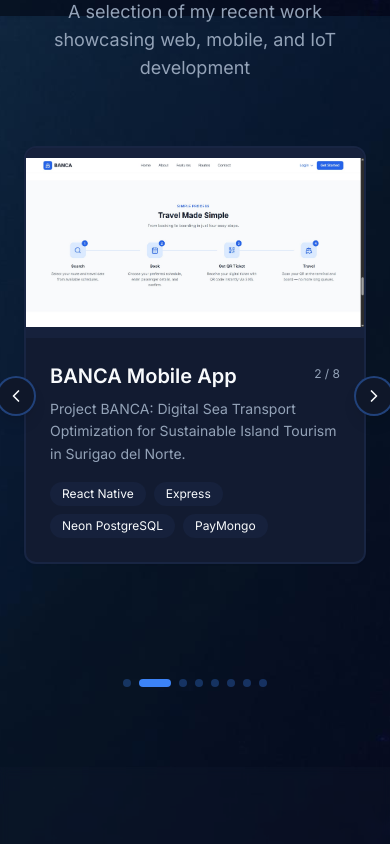
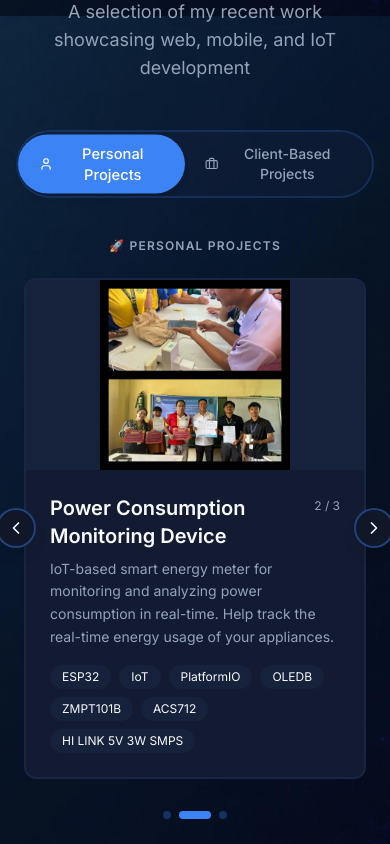
Before and after one commit to gmarxdev/gielo-bandoy-portfolio, a React (Vite) app: page / in a window 390 px wide. Shown: the part 3360-4204 px from the top of the page. Built offline with nearby package versions, Linux system fonts and the light colour scheme; the HTML template or start-up script is replaced by a standard one.

Commit message:
updating portfolio

```diff
--- a/src/components/PortfolioSection.tsx
+++ b/src/components/PortfolioSection.tsx
@@ -1,25 +1,104 @@
-import { ExternalLink, Github, ChevronLeft, ChevronRight } from "lucide-react";
+import { ExternalLink, Github, ChevronLeft, ChevronRight, User, Briefcase } from "lucide-react";
 import { Card, CardContent } from "@/components/ui/card";
 import { Button } from "@/components/ui/button";
 import useEmblaCarousel from "embla-carousel-react";
 import Autoplay from "embla-carousel-autoplay";
 import { useCallback, useEffect, useState, useRef } from "react";
-import project1 from "@/assets/project-1.jpg";
-import project2 from "@/assets/project-2.jpg";
-import project3 from "@/assets/project-3.jpg";
 import banca1 from "@/assets/banca1.jpg";
 import dms1 from "@/assets/dms1.png";
 import seaweed1 from "@/assets/seaweed-dryer-monitoring.jpg";
 import eggGraderSorter from "@/assets/egg-grader-sorter.jpg";
 import powerConsumptionMonitoring from "@/assets/power-consumption.jpg";
 import trashbin from "@/assets/trashbin.jpg";
-import homestayBooking from "@/assets/homestay-booking.png";
 import restaurantPOS from "@/assets/restaurant-pos.png";
 
 import { useScrollReveal } from "@/hooks/useScrollReveal";
 
-const PortfolioSection = () => {
-  const { ref: sectionRef, isVisible: sectionVisible } = useScrollReveal({ threshold: 0.1 });
+// ─── Types ────────────────────────────────────────────────────────────────────
+
+interface Project {
+  title: string;
+  description: string;
+  image: string;
+  tags: string[];
+  liveUrl: string;
+  githubUrl: string;
+}
+
+// ─── Data ─────────────────────────────────────────────────────────────────────
+
+const personalProjects: Project[] = [
+  {
+    title: "BANCA Mobile App",
+    description:
+      "Project BANCA: Digital Sea Transport Optimization for Sustainable Island Tourism in Surigao del Norte.",
+    image: banca1,
+    tags: ["React Native", "Express", "Neon PostgreSQL", "PayMongo"],
+    liveUrl: "https://banca-prototype.vercel.app/",
+    githubUrl: "#",
+  },
+  {
+    title: "Power Consumption Monitoring Device",
+    description:
+      "IoT-based smart energy meter for monitoring and analyzing power consumption in real-time. Help track the real-time energy usage of your appliances.",
+    image: powerConsumptionMonitoring,
+    tags: ["ESP32", "IoT", "PlatformIO", "OLEDB", "ZMPT101B", "ACS712", "HI LINK 5V 3W SMPS"],
+    liveUrl: "#",
+    githubUrl: "#",
+  },
+  {
+    title: "Smart Bin with Level Indicator using AT89S52",
+    description:
+      "IoT-based smart bin with level indicator using AT89S52 microcontroller with buzzer integrated for alerting when the bin is full.",
+    image: trashbin,
+    tags: ["AT89S52", "IoT", "Keil uVision5", "WLPRO", "Machine Language", "Keil C"],
+    liveUrl: "#",
+    githubUrl: "#",
+  },
+];
+
+const clientProjects: Project[] = [
+  {
+    title: "Point of Sale for Restaurant/Cafe",
+    description:
+      "A mobile app Point of Sale (POS) system designed for restaurants and cafes, featuring order management, inventory tracking, and sales reporting.",
+    image: restaurantPOS,
+    tags: ["Ionic", "Vue", "Local Storage"],
+    liveUrl: "#",
+    githubUrl: "#",
+  },
+  {
+    title: "Smart Mini Egg Grader & Sorter",
+    description:
+      "IoT prototype using Esp32, sensors, servo motors, and stepper motors for Egg grader and sorter automation, with web dashboard for remote monitoring and control.",
+    image: eggGraderSorter,
+    tags: ["ESP32", "IoT", "PlatformIO", "Vue", "Firebase"],
+    liveUrl: "#",
+    githubUrl: "#",
+  },
+  {
+    title: "Dormitory Management System",
+    description:
+      "Full-stack web application built with PHP CodeIgniter 4 for managing dormitory operations, tenants, rooms, payments, and reports.",
+    image: dms1,
+    tags: ["PHP", "MySQL", "JQuery", "Bootstrap"],
+    liveUrl: "#",
+    githubUrl: "#",
+  },
+  {
+    title: "IoT Automated Seaweed Dryer System (CAPSTONE PROJECT)",
+    description:
+      "Seaweed Dryer Monitoring System is an innovative Internet of Things (IoT) solution developed to modernize and optimize the traditional seaweed drying process.",
+    image: seaweed1,
+    tags: ["ESP32", "IoT", "PlatformIO", "Vue", "Django", "Firebase"],
+    liveUrl: "https://seaweed-dryer-monitoring.web.app/dashboard",
+    githubUrl: "#",
+  },
+];
+
+// ─── Sub-component: ProjectCarousel ───────────────────────────────────────────
+
+const ProjectCarousel = ({ projects }: { projects: Project[] }) => {
   const autoplay = useRef(Autoplay({ delay: 4000, stopOnInteraction: true }));
 
   const [emblaRef, emblaApi] = useEmblaCarousel(
@@ -66,105 +145,8 @@
     };
   }, [emblaApi, onSelect]);
 
-  const projects = [
-    {
-      title: "Dormitory Management System",
-      description:
-        "Full-stack web application built with PHP CodeIgniter 4 for managing dormitory operations, tenants, rooms, payments, and reports.",
-      image: dms1,
-      tags: ["PHP", "MySQL", "JQuery", "Bootstrap"],
-      liveUrl: "#",
-      githubUrl: "#",
-    },
-    {
-      title: "BANCA Mobile App",
-      description:
-        "Project BANCA: Digital Sea Transport Optimization for Sustainable Island Tourism in Surigao del Norte.",
-      image: banca1,
-      tags: ["React Native", "Express", "Neon PostgreSQL", "PayMongo"],
-      liveUrl: "https://banca-prototype.vercel.app/",
-      githubUrl: "#",
-    },
-    {
-      title: "IoT Automated Seaweed Dryer System (CAPSTONE PROJECT)",
-      description:
-        "Seaweed Dryer Monitoring System is an innovative Internet of Things (IoT) solution developed to modernize and optimize the traditional seaweed drying process.",
-      image: seaweed1,
-      tags: ["ESP32", "IoT", "PlatformIO", "Vue", "Django", "Firebase"],
-      liveUrl: "https://seaweed-dryer-monitoring.web.app/dashboard",
-      githubUrl: "#",
-    },
-    {
-      title: "Smart Mini Egg Grader & Sorter",
-      description:
-        "IoT prototype using Esp32, sensors, servo motors, and stepper motors for Egg grader and sorter automation, with web dashboard for remote monitoring and control.",
-      image: eggGraderSorter,
-      tags: ["ESP32", "IoT", "PlatformIO", "Vue", "Firebase"],
-      liveUrl: "#",
-      githubUrl: "#",
-    },
-    {
-      title: "Power Consumption Monitoring Device",
-      description:
-        "IoT-based smart energy meter for monitoring and analyzing power consumption in real-time. Help track the real-time energy usage of your appliances.",
-      image: powerConsumptionMonitoring,
-      tags: ["ESP32", "IoT", "PlatformIO", "OLEDB", "ZMPT101B", "ACS712", "HI LINK 5V 3W SMPS"],
-      liveUrl: "#",
-      githubUrl: "#",
-    },
-    {
-      title: "Smart Bin with Level Indicator using AT89S52",
-      description:
-        "IoT-based smart bin with level indicator using AT89S52 microcontroller with buzzer integrated for alerting when the bin is full.",
-      image: trashbin,
-      tags: ["AT89S52", "IoT", "Keil uVision5", "WLPRO", "Machine Language", "Keil C"],
-      liveUrl: "#",
-      githubUrl: "#",
-    },
-    {
-      title: "Homestay Booking System",
-      description:
-        "An Admin-Role Homestay Booking System is a web application for booking homestays.",
-      image: homestayBooking,
-      tags: ["PHP", "MySQL", "JQuery", "Bootstrap"],
-      liveUrl: "#",
-      githubUrl: "#",
-    },
-    {
-      title: "Point of Sale for Restaurant/Cafe",
-      description:
-        "A mobile app Point of Sale (POS) system designed for restaurants and cafes, featuring order management, inventory tracking, and sales reporting.",
-      image: restaurantPOS,
-      tags: ["Ionic", "Vue", "Local Storage"],
-      liveUrl: "#",
-      githubUrl: "#",
-    },
-  ];
-
   return (
-    <section id="portfolio" className="py-20 lg:py-32">
-      <div className="container mx-auto px-4">
-        <div className="max-w-[720px] mx-auto">
-          {/* Section Header */}
-          <div
-            ref={sectionRef as React.RefObject<HTMLDivElement>}
-            className={`text-center mb-16 scroll-reveal ${sectionVisible ? "revealed" : ""}`}
-          >
-            <h2 className="text-3xl md:text-4xl lg:text-5xl font-bold mb-4">
-              Featured Projects
-            </h2>
-            <div
-              className="h-1 bg-primary mx-auto mb-6"
-              style={{
-                width: sectionVisible ? "80px" : "0px",
-                transition: "width 0.7s cubic-bezier(0.16, 1, 0.3, 1) 0.3s",
-              }}
-            />
-            <p className="text-muted-foreground max-w-2xl mx-auto text-lg">
-              A selection of my recent work showcasing web, mobile, and IoT development
-            </p>
-          </div>
-
+    <div>
       {/* Carousel Wrapper */}
       <div className="relative">
         {/* Prev Button */}
@@ -272,6 +254,83 @@
         ))}
       </div>
     </div>
+  );
+};
+
+// ─── Main Component ────────────────────────────────────────────────────────────
+
+type Tab = "personal" | "client";
+
+const PortfolioSection = () => {
+  const { ref: sectionRef, isVisible: sectionVisible } = useScrollReveal({ threshold: 0.1 });
+  const [activeTab, setActiveTab] = useState<Tab>("personal");
+
+  return (
+    <section id="portfolio" className="py-20 lg:py-32">
+      <div className="container mx-auto px-4">
+        <div className="max-w-[720px] mx-auto">
+          {/* Section Header */}
+          <div
+            ref={sectionRef as React.RefObject<HTMLDivElement>}
+            className={`text-center mb-12 scroll-reveal ${sectionVisible ? "revealed" : ""}`}
+          >
+            <h2 className="text-3xl md:text-4xl lg:text-5xl font-bold mb-4">
+              Featured Projects
+            </h2>
+            <div
+              className="h-1 bg-primary mx-auto mb-6"
+              style={{
+                width: sectionVisible ? "80px" : "0px",
+                transition: "width 0.7s cubic-bezier(0.16, 1, 0.3, 1) 0.3s",
+              }}
+            />
+            <p className="text-muted-foreground max-w-2xl mx-auto text-lg">
+              A selection of my recent work showcasing web, mobile, and IoT development
+            </p>
+          </div>
+
+          {/* Tab Switcher */}
+          <div className="flex justify-center mb-10">
+            <div className="inline-flex rounded-full border-2 border-primary/20 p-1 gap-1 bg-secondary/40 backdrop-blur-sm">
+              <button
+                onClick={() => setActiveTab("personal")}
+                className={`flex items-center gap-2 px-5 py-2 rounded-full text-sm font-medium transition-all duration-300 ${
+                  activeTab === "personal"
+                    ? "bg-primary text-primary-foreground shadow-md scale-105"
+                    : "text-muted-foreground hover:text-foreground hover:bg-secondary"
+                }`}
+                aria-label="Show personal projects"
+              >
+                <User className="h-4 w-4" />
+                Personal Projects
+              </button>
+              <button
+                onClick={() => setActiveTab("client")}
+                className={`flex items-center gap-2 px-5 py-2 rounded-full text-sm font-medium transition-all duration-300 ${
+                  activeTab === "client"
+                    ? "bg-primary text-primary-foreground shadow-md scale-105"
+                    : "text-muted-foreground hover:text-foreground hover:bg-secondary"
+                }`}
+                aria-label="Show client-based projects"
+              >
+                <Briefcase className="h-4 w-4" />
+                Client-Based Projects
+              </button>
+            </div>
+          </div>
+
+          {/* Category Label */}
+          <p className="text-center text-xs uppercase tracking-widest text-muted-foreground mb-6 font-semibold">
+            {activeTab === "personal" ? "🚀 Personal Projects" : "🤝 Client-Based Projects"}
+          </p>
+
+          {/* Carousels */}
+          {activeTab === "personal" ? (
+            <ProjectCarousel key="personal" projects={personalProjects} />
+          ) : (
+            <ProjectCarousel key="client" projects={clientProjects} />
+          )}
+        </div>
       </div>
     </section>
   );
```
Lines whose indentation alone changed are shown as unchanged.
